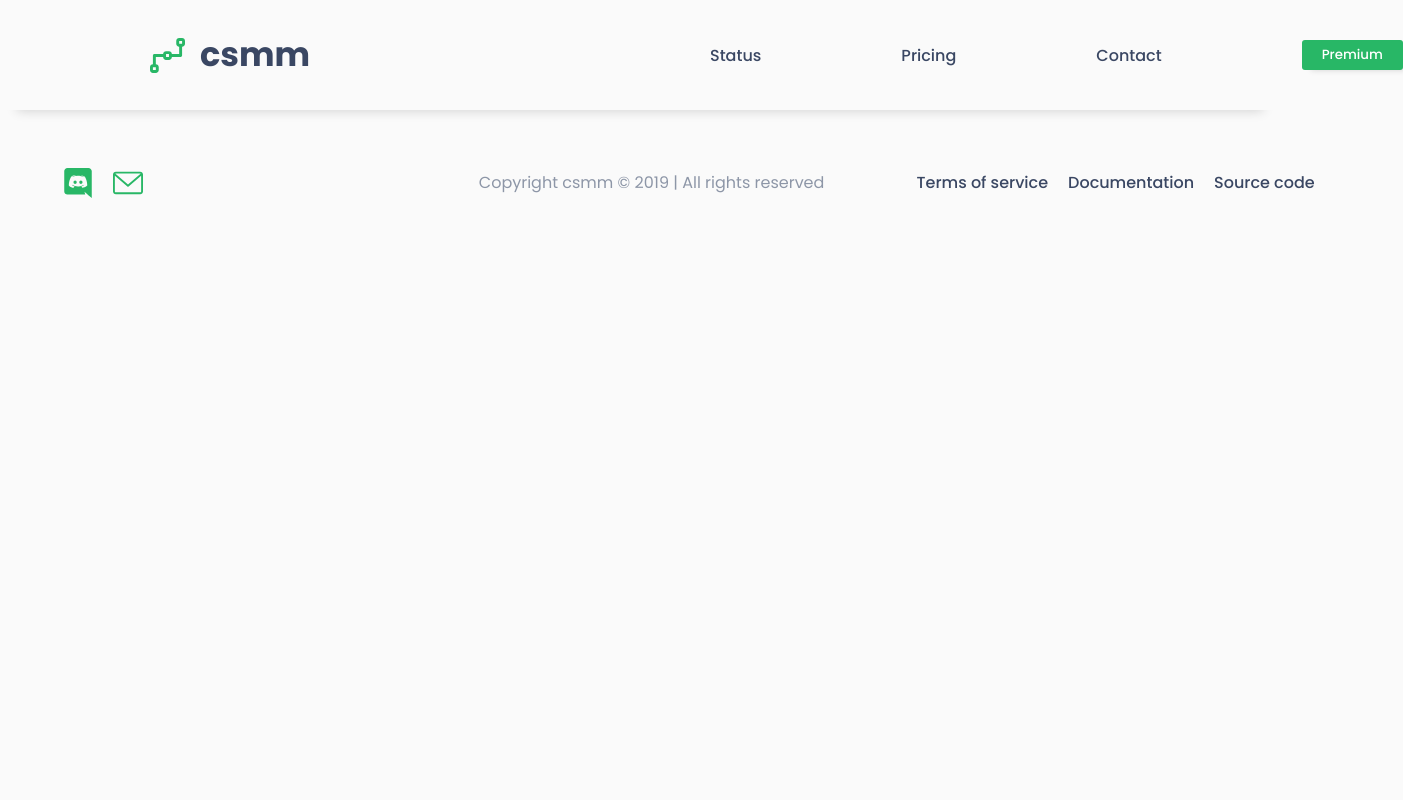
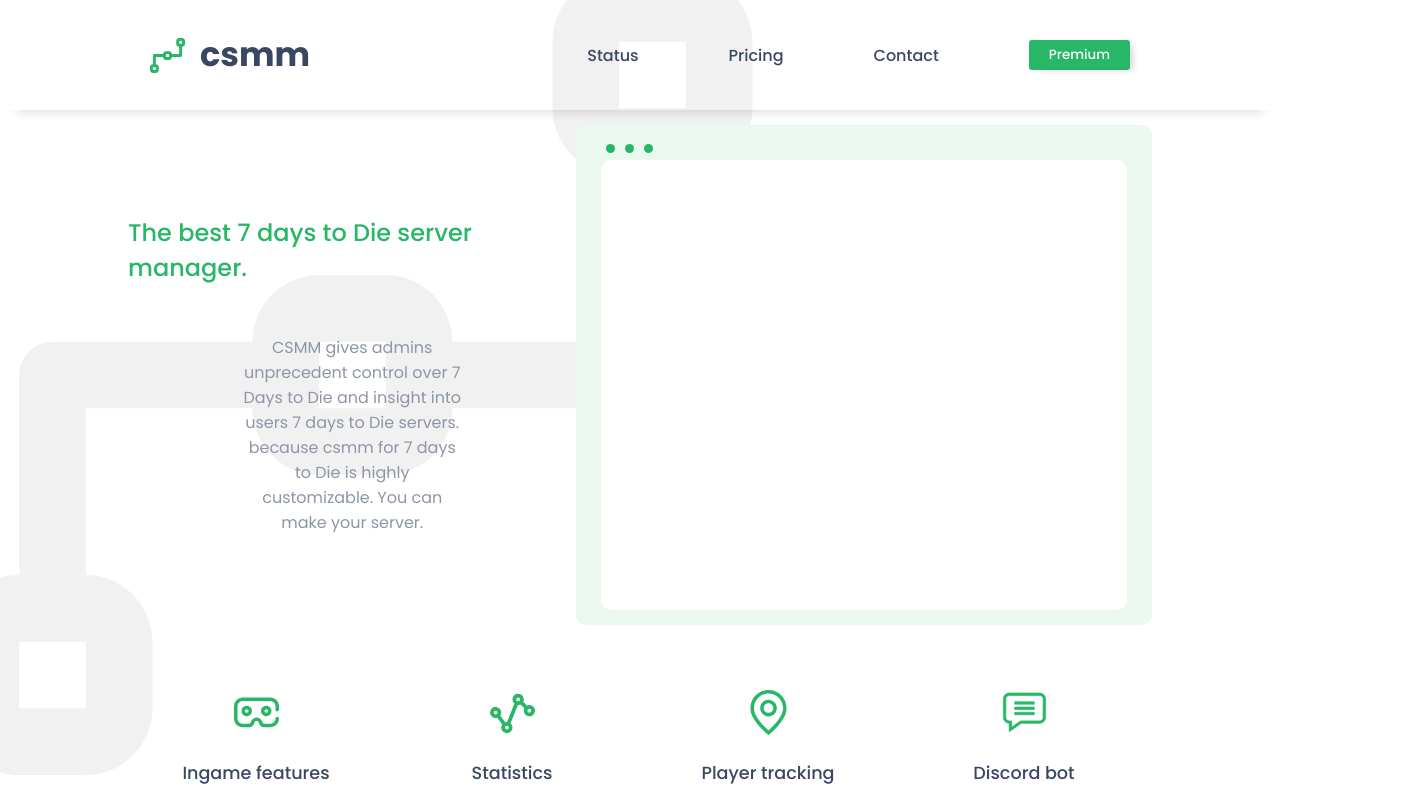
Before and after one commit to CatalysmsServerManager/frontend, a React app in the folder packages/HomepageV2/: page / in a window 1280 px wide. Shown: the top 800 px of the page, 1403 px wide, since content can reach past the window. Built offline with nearby package versions, Linux system fonts and the light colour scheme.

Commit message:
28 landing (#29)
* Add simple landing container

* Add window computer window

* Add landing

```diff
--- a/packages/HomepageV2/src/components/layout/Footer.js
+++ b/packages/HomepageV2/src/components/layout/Footer.js
@@ -42,8 +42,12 @@
   return (
     <Container>
       <IconNav>
-        <img alt="dit nog aanpassen" src={discord}/>
-        <img alt="dit nog aanpassen" src={mail}/>
+        <Link>
+          <img alt="dit nog aanpassen" src={discord}/>
+        </Link>
+        <Link>
+          <img alt="dit nog aanpassen" src={mail}/>
+        </Link>
       </IconNav>
       <div style={{ width: '33%' }}>
         <p>Copyright csmm © {new Date().getFullYear()} | All rights reserved</p>
--- a/packages/HomepageV2/src/components/layout/Header.js
+++ b/packages/HomepageV2/src/components/layout/Header.js
@@ -19,7 +19,7 @@
   align-items: center;
   justify-content: flex-start;
   font-size: 1.4rem;
-  font-weight: 500;
+  font-weight: 400;
   width: 50%;
   padding-left: 150px;
   img{
@@ -31,21 +31,23 @@
 const Nav = styled.nav`
   display: flex;
   align-items: center;
+  justify-content: flex-end;
   width: 50%;
+  padding-right: 150px;
 
   a{
-    margin-left: 70px;
-    margin-right: 70px;
+    margin-left: 45px;
+    margin-right: 45px;
   }
   button {
-    margin-left: 70px;
+    margin-left: 45px;
   }
 `
 
 export default function Header(){
   return (
     <Container>
-      <Name><img alt="change me later" src={icon}/><h2>csmm</h2></Name>
+      <Name><img alt="change me later" src={icon}/><Link to="/"><h2>csmm</h2></Link></Name>
       <Nav>
         <Link to="/status">Status</Link>
         <Link to="/pricing">Pricing</Link>
--- a/packages/HomepageV2/src/components/layout/Info.js
+++ b/packages/HomepageV2/src/components/layout/Info.js
@@ -29,8 +29,9 @@
     height: auto;
   }
   h3{
-    font-size: 1.2rem;
+    font-size: 1.1rem;
     margin: 25px 0;
+    font-weight: 500;
   }
   p{
     font-size: 1rem;
--- /dev/null
+++ b/packages/HomepageV2/src/components/layout/Landing.fixture.js
@@ -0,0 +1,4 @@
+import React from 'react'
+import Landing from './Landing'
+
+export default <Landing/>
--- /dev/null
+++ b/packages/HomepageV2/src/components/layout/Landing.js
@@ -0,0 +1,82 @@
+import React from 'react'
+import styled from 'styled-components'
+
+import iconBlack from '../../images/icon-black.svg'
+
+const Container = styled.div`
+  width: 100%;
+  height: calc(100vh - 270px);
+  display: flex;
+  align-items: center;
+  justify-content: space-between;
+
+`
+
+const TextContainer = styled.div`
+  position: relative;
+  display: flex;
+  flex-direction: column;
+  align-items: center;
+  justify-content: center;
+  width: 50%;
+  h1 {
+    font-size: 1.5rem;
+    margin-bottom: 50px;
+    color: ${({ theme }) => theme.main};
+    font-weight: 500;
+  }
+  p{
+    text-align: center;
+    width: 50%;
+  }
+
+  .icon{
+    position: absolute;
+    width: 250%;
+    height: 250%;
+    opacity: 0.05;
+    z-index: -1;
+  }
+`
+const Window = styled.div`
+  width: 600px;
+  height: 450px;
+  background-color: ${({ theme }) => theme.shade};
+  border-radius: 10px;
+  padding: calc(25px - 15px) 25px calc(25px + 15px ) 25px;
+  .circles {
+    div{
+      margin-left: 5px;
+      margin-right: 5px;
+      display: inline-block;
+      width: 9px;
+      height: 9px;
+      background-color: ${({ theme }) => theme.main};
+      border-radius: 50%;
+    }
+ }
+`
+const Inner = styled.div`
+  width: 100%;
+  height: 100%;
+  background-color: white;
+  border-radius: 10px;
+`
+
+export default function Landing(){
+  return (
+    <Container>
+      <TextContainer>
+        <h1>The best 7 days to Die server manager.</h1>
+        <p>CSMM gives admins unprecedent control over 7 Days to Die and insight into users 7 days to Die servers. because csmm for 7 days to Die is highly customizable. You can make your server.</p>
+        <img alt="later nog aanpassen" className="icon" src={iconBlack}/>
+      </TextContainer>
+      <Window>
+        <div className="circles"><div/><div/><div/></div>
+        <Inner>
+
+        </Inner>
+      </Window>
+    </Container>
+  )
+}
--- a/packages/HomepageV2/src/components/pages/Home.js
+++ b/packages/HomepageV2/src/components/pages/Home.js
@@ -2,6 +2,8 @@
 import styled from 'styled-components'
 
 import Header from '../layout/Header'
+import Landing from '../layout/Landing'
+import Info from '../layout/Info'
 import Footer from '../layout/Footer'
 
 const Body = styled.div`
@@ -13,7 +15,10 @@
   return (
     <Fragment>
       <Header/>
-      <Body/>
+      <Body>
+        <Landing/>
+        <Info/>
+      </Body>
       <Footer/>
     </Fragment>
   )
--- a/packages/HomepageV2/src/constants/globalStyle.js
+++ b/packages/HomepageV2/src/constants/globalStyle.js
@@ -16,7 +16,6 @@
     font-family: 'Poppins', sans-serif;
     transition: 0.4s background-color;
     overflow-x: hidden;
-    background-color: #fafafa;
   }
   h1,h2,h3,h4,h5,h6,p,a,button,label,input,div,textarea{
     font-family: 'Poppins', sans-serif;
```
Also changed, not shown: packages/HomepageV2/src/images/icon-black.svg (added).
